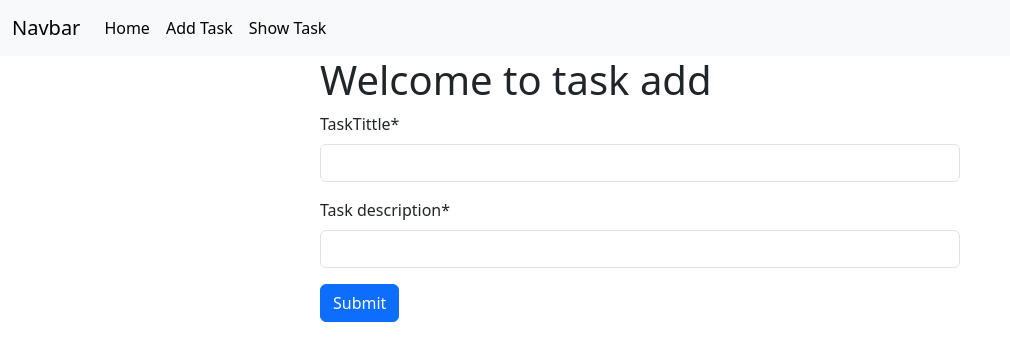
After one commit to Ferdausi12/final_exam, a Django app: page /add_task/ in a window 1280 px wide. The commit adds this page. Shown: the top 361 px of the page, without its empty margins (0-1010 px from the left). Run offline with Django 5.2, Linux system fonts and the light colour scheme; some libraries are stand-ins or nearby versions.

Commit message:
Add files via upload
second commit

```diff
--- a/To_DO_List/To_DO_List/settings.py
+++ b/To_DO_List/To_DO_List/settings.py
@@ -37,8 +37,14 @@ INSTALLED_APPS = [
     'django.contrib.sessions',
     'django.contrib.messages',
     'django.contrib.staticfiles',
+    "crispy_forms",
+    "crispy_bootstrap5",
     'first_app',
 ]
+
+CRISPY_ALLOWED_TEMPLATE_PACKS = "bootstrap5"
+
+CRISPY_TEMPLATE_PACK = "bootstrap5"
 
 MIDDLEWARE = [
     'django.middleware.security.SecurityMiddleware',
--- a/To_DO_List/first_app/admin.py
+++ b/To_DO_List/first_app/admin.py
@@ -1,3 +1,8 @@
 from django.contrib import admin
+from first_app.models import TaskModel
 
 # Register your models here.
+class TaskModelAdmin(admin.ModelAdmin):
+    list_display = ['id','taskTittle','task_description','is_completed']
+
+admin.site.register(TaskModel,TaskModelAdmin)
--- a/To_DO_List/first_app/forms.py
+++ b/To_DO_List/first_app/forms.py
@@ -0,0 +1,7 @@
+from django import forms
+from first_app.models import TaskModel
+
+class TaskMoelForm(forms.ModelForm):
+    class Meta:
+        model = TaskModel
+        fields = ['taskTittle','task_description']
--- a/To_DO_List/first_app/models.py
+++ b/To_DO_List/first_app/models.py
@@ -1,3 +1,9 @@
 from django.db import models
 
 # Create your models here.
+
+class TaskModel(models.Model):
+    id = models.IntegerField(primary_key=True)
+    taskTittle = models.CharField(max_length=30)
+    task_description = models.CharField(max_length=100)
+    is_completed = models.BooleanField(default=False)
--- /dev/null
+++ b/To_DO_List/first_app/templates/add_task.html
@@ -0,0 +1,17 @@
+{% extends "base.html" %}
+{% block content %}
+{% load crispy_forms_tags %}
+
+<div style="width:50%; margin:auto">
+    <h1>Welcome to task add</h1>
+    <form method="post">
+        {% csrf_token %}
+        {{form | crispy}}
+
+        <button class="btn btn-primary" type="submit">Submit</button>
+
+    </form>
+
+</div>
+
+{% endblock content %}
--- a/To_DO_List/first_app/templates/base.html
+++ b/To_DO_List/first_app/templates/base.html
@@ -3,11 +3,36 @@
   <head>
     <meta charset="utf-8">
     <meta name="viewport" content="width=device-width, initial-scale=1">
-    <title>Bootstrap demo</title>
+    <title>Final Project</title>
     <link href="https://cdn.jsdelivr.net/npm/bootstrap@5.3.3/dist/css/bootstrap.min.css" rel="stylesheet" integrity="sha384-QWTKZyjpPEjISv5WaRU9OFeRpok6YctnYmDr5pNlyT2bRjXh0JMhjY6hW+ALEwIH" crossorigin="anonymous">
   </head>
   <body>
-    <h1>Hello, world!</h1>
+    <nav class="navbar navbar-expand-lg bg-body-tertiary">
+        <div class="container-fluid">
+          <a class="navbar-brand" href="#">Navbar</a>
+          <button class="navbar-toggler" type="button" data-bs-toggle="collapse" data-bs-target="#navbarNav" aria-controls="navbarNav" aria-expanded="false" aria-label="Toggle navigation">
+            <span class="navbar-toggler-icon"></span>
+          </button>
+          <div class="collapse navbar-collapse" id="navbarNav">
+            <ul class="navbar-nav">
+              <li class="nav-item">
+                <a class="nav-link active" aria-current="page" href="#">Home</a>
+              </li>
+              <li class="nav-item">
+                <a class="nav-link active" aria-current="page" href="{% url 'add_task' %}">Add Task</a>
+              </li>
+              <li class="nav-item">
+                <a class="nav-link active" aria-current="page" href="{% url 'show_task' %}">Show Task</a>
+              </li>
+
+            </ul>
+          </div>
+        </div>
+      </nav>
+
+      {% block content %}
+
+      {% endblock content %}
     <script src="https://cdn.jsdelivr.net/npm/bootstrap@5.3.3/dist/js/bootstrap.bundle.min.js" integrity="sha384-YvpcrYf0tY3lHB60NNkmXc5s9fDVZLESaAA55NDzOxhy9GkcIdslK1eN7N6jIeHz" crossorigin="anonymous"></script>
   </body>
 </html>
--- a/To_DO_List/first_app/urls.py
+++ b/To_DO_List/first_app/urls.py
@@ -3,4 +3,6 @@ from . import views
 
 urlpatterns = [
     path('',views.home),
+    path('add_task/',views.TaskAdd.as_view(),name='add_task'),
+    path('show_task/',views.ShowTask.as_view(),name='show_task'),
 ]
--- a/To_DO_List/first_app/views.py
+++ b/To_DO_List/first_app/views.py
@@ -1,5 +1,23 @@
 from django.shortcuts import render
+from first_app.models import TaskModel
+from first_app.forms import TaskMoelForm
+from django.views.generic.edit import FormView,CreateView,UpdateView,DeleteView
+from django.views.generic import ListView
+from django.urls import reverse_lazy
 
 # Create your views here.
 def home(request):
     return render(request,'base.html')
+
+
+class TaskAdd(CreateView):
+    model = TaskModel
+    template_name = 'add_task.html'
+    form_class = TaskMoelForm
+    context_object_name = 'addlist'
+    success_url = reverse_lazy('show_task')
+
+class ShowTask(ListView):
+    model = TaskModel
+    template_name = 'show_task.html'
+    context_object_name = 'data'
```
Also changed, not shown: To_DO_List/first_app/templates/show_task.html (added, +26 -0 lines), To_DO_List/db.sqlite3, To_DO_List/first_app/migrations/0001_initial.py (added).
